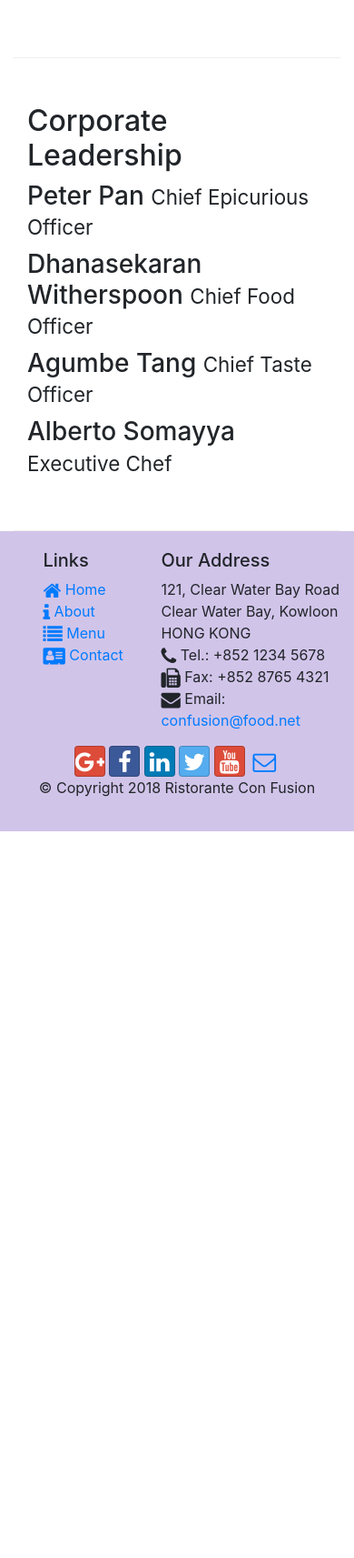
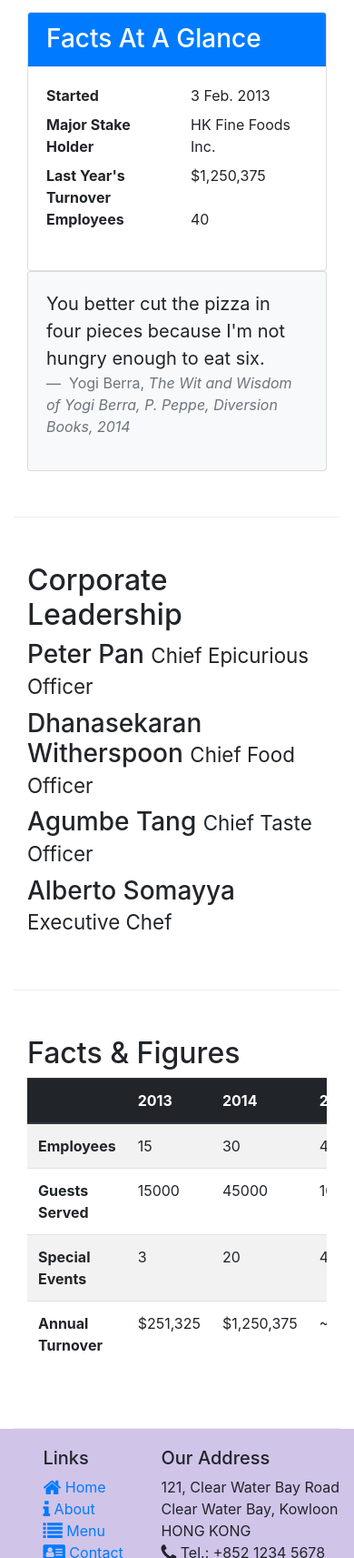
Before and after one commit to chiragxarora/BootStrap-4, a website: page aboutus.html in a window 390 px wide. Shown: the part 1037-2750 px from the top of the page at 91% size. Before the commit the page ends 1951 px from the top, so only its background shows below. Drawn offline with nearby package versions, Linux system fonts and the light colour scheme.

Commit message:
Tables and Cards

```diff
--- a/aboutus.html
+++ b/aboutus.html
@@ -67,10 +67,34 @@
                 <p>Started in 2010, Ristorante con Fusion quickly established itself as a culinary icon par excellence in Hong Kong. With its unique brand of world fusion cuisine that can be found nowhere else, it enjoys patronage from the A-list clientele in Hong Kong.  Featuring four of the best three-star Michelin chefs in the world, you never know what will arrive on your plate the next time you visit us.</p>
                 <p>The restaurant traces its humble beginnings to <em>The Frying Pan</em>, a successful chain started by our CEO, Mr. Peter Pan, that featured for the first time the world's best cuisines in a pan.</p>
             </div>
-            <div>
+            <div class="col-sm">
+                <div class="card">
+                    <h3 class="card-header bg-primary text-white">Facts At A Glance</h3>
+                    <div class="card-body">
+                        <dl class="row">
+                            <dt class="col-6">Started</dt>
+                            <dd class="col-6">3 Feb. 2013</dd>
+                            <dt class="col-6">Major Stake Holder</dt>
+                            <dd class="col-6">HK Fine Foods Inc.</dd>
+                            <dt class="col-6">Last Year's Turnover</dt>
+                            <dd class="col-6">$1,250,375</dd>
+                            <dt class="col-6">Employees</dt>
+                            <dd class="col-6">40</dd>
+                        </dl>
+                    </div>
+                </div>
+            </div>
+            <div class="col-12">
+                <div class="card card-body bg-light">
+                    <blockquote class="blockquote">
+                        <p class="mb-0">You better cut the pizza in four pieces because I'm not hungry enough to eat six.</p>
+                        <footer class="blockquote-footer">
+                            Yogi Berra, <cite title="Source Title">The Wit and Wisdom of Yogi Berra, P. Peppe, Diversion Books, 2014</cite>
+                        </footer>
+                    </blockquote>
+                </div>
             </div>
         </div>
-
 
         <div class="row row-content align-items-center">
             <div class="col-12">
@@ -84,6 +108,51 @@
                 <h3>Alberto Somayya <small>Executive Chef</small></h3>
                 <p class="d-none d-sm-block">Award winning three-star Michelin chef with wide International experience having worked closely with whos-who in the culinary world, he specializes in creating mouthwatering Indo-Italian fusion experiences. He says, <em>Put together the cuisines from the two craziest cultures, and you get a winning hit! Amma Mia!</em></p>
             </div>
+       </div>
+
+       <div class="row row-content">
+           <div class="col-12 col-sm-9">
+                <h2>Facts &amp; Figures</h2>
+                <div class="table-responsive">
+                    <table class="table table-striped">
+                        <thead class="thead-dark">
+                            <tr>
+                                <th>&nbsp;</th>
+                                <th>2013</th>
+                                <th>2014</th>
+                                <th>2015</th>
+                            </tr>
+                        </thead>
+                        <tbody>
+                            <tr>
+                                <th> Employees</th>
+                                <td>15</td>
+                                <td>30</td>
+                                <td>40</td>
+                            </tr>
+                            <tr>
+                                <th>Guests Served</th>
+                                <td>15000</td>
+                                <td>45000</td>
+                                <td>100,000</td>
+                            </tr>
+                            <tr>
+                                <th>Special Events</th>
+                                <td>3</td>
+                                <td>20</td>
+                                <td>45</td>
+                            </tr>
+                            <tr>
+                                <th>Annual Turnover</th>
+                                <td>$251,325</td>
+                                <td>$1,250,375</td>
+                                <td>~$3,000,000</td>
+                            </tr>
+                        </tbody>
+                    </table>
+                </div>
+           </div>
+           <div class="col-12 col-sm-3"></div>
        </div>
 
     </div>
```
